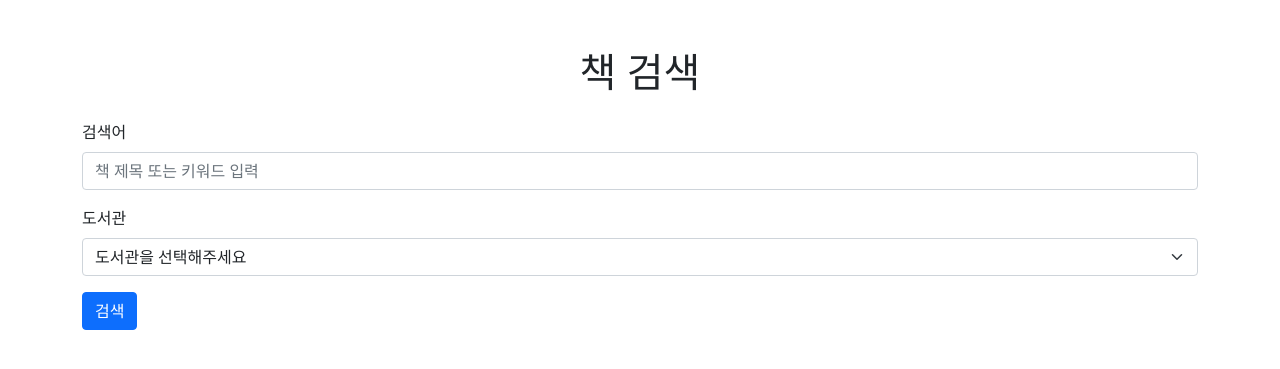
After one commit to 1eodran/capston_design, a Flask app: page /search-books in a window 1280 px wide. The commit adds this page. Shown: the top 369 px of the page. Run offline with Flask 2, Linux system fonts and the light colour scheme; some libraries are stand-ins or nearby versions.

Commit message:
도서관 사업소 웹크롤링

```diff
--- a/app.py
+++ b/app.py
@@ -14,6 +14,8 @@ import difflib
 import re
 from datetime import datetime
 import os
+import requests
+from bs4 import BeautifulSoup
 
 app = Flask(__name__)
 CORS(app)
@@ -725,7 +727,7 @@ def update_likes():
         # 결과 데이터 파싱
         response_data = response.get_json()
         return jsonify({
-            "message": "공감이 반영되었습니다.",
+            "message": "공감이 반영되었습니다.(상대 사용자 +3points)",
             "likes": record.likes,
             "total_points": response_data.get("total_points", 0)
         }), 200
@@ -868,6 +870,43 @@ def update_points_json():
     # JSON 반환
     return jsonify(updated_points)
 
+#### 도서관사업소 자료검색 연동
+BASE_URL = "https://lib.changwon.go.kr/cl/search/data.html"
+
+# 책 검색 API
+@app.route('/search-books', methods=['GET', 'POST'])
+def search_books():
+    if request.method == 'POST':
+        data = request.get_json()
+        keyword = data.get('keyword', '').strip()  # 검색 키워드
+        library = data.get('library', '').strip()  # 선택한 도서관
+
+        if not keyword or not library:
+            return jsonify({"error": "검색어와 도서관을 입력해주세요."}), 400
+
+        try:
+            # Changwon 도서관 검색 API 호출
+            params = {"kwd": keyword, "lib": library}
+            headers = {
+                "User-Agent": "Mozilla/5.0 (Windows NT 10.0; Win64; x64)"
+            }
+            response = requests.get(BASE_URL, params=params, headers=headers)
+
+            if response.status_code == 200:
+                soup = BeautifulSoup(response.text, "html.parser")
+                search_results = soup.select_one(".resultList")  # 검색 결과 HTML
+                if search_results:
+                    return jsonify({"results_html": str(search_results)}), 200
+                else:
+                    return jsonify({"error": "검색 결과가 없습니다."}), 404
+            else:
+                return jsonify({"error": "도서관 서버에 문제가 있습니다."}), 500
+        except Exception as e:
+            return jsonify({"error": f"서버 오류: {str(e)}"}), 500
+
+    # 검색 페이지 렌더링 (GET 요청)
+    return render_template('search_books.html')
+
 
 #### 화면 라우트
 # HTML 렌더링
@@ -904,6 +943,11 @@ def library_page():
 def insertisbn():
     return render_template('insertisbn.html')
 
+@app.route('/search-books')
+def search_books_page():
+    return render_template('search_books.html')
+
+
 
 if __name__ == '__main__':
     app.run(host='0.0.0.0', port=5500, debug=True)
--- a/templates/contentwrite.html
+++ b/templates/contentwrite.html
@@ -178,7 +178,7 @@
                     // 독서 기록 등록 후 포인트 업데이트
                     await updatePoints(user_id, libraryId);
 
-                    alert('독서 기록이 등록되었습니다.');
+                    alert('독서 기록이 등록되었습니다. (+10points)');
                     window.location.href = `/boardcontent10?record_id=${result.record_id}`;
                 } else {
                     const errorData = await response.json();
--- a/templates/library.html
+++ b/templates/library.html
@@ -174,7 +174,7 @@
                         sessionStorage.setItem("library_id", libraryId);
 
                         stream.getTracks().forEach(track => track.stop());
-                        alert(`${data.library_name} 인증 완료!`);
+                        alert(`${data.library_name} 인증 완료! (+100points)`);
                         window.location.href = `/barcode`;
                     } else {
                         resultElement.textContent = '도서관 이름을 인식하지 못했습니다.';
--- /dev/null
+++ b/templates/search_books.html
@@ -0,0 +1,76 @@
+<!DOCTYPE html>
+<html lang="ko">
+<head>
+    <meta charset="UTF-8">
+    <meta name="viewport" content="width=device-width, initial-scale=1.0">
+    <title>책 검색</title>
+    <link rel="stylesheet" href="https://cdnjs.cloudflare.com/ajax/libs/bootstrap/5.1.3/css/bootstrap.min.css">
+</head>
+<body>
+    <div class="container mt-5">
+        <h1 class="text-center">책 검색</h1>
+        <form id="searchForm" class="my-4">
+            <div class="mb-3">
+                <label for="keyword" class="form-label">검색어</label>
+                <input type="text" class="form-control" id="keyword" placeholder="책 제목 또는 키워드 입력" required>
+            </div>
+            <div class="mb-3">
+                <label for="library" class="form-label">도서관</label>
+                <select class="form-select" id="library" required>
+                    <option value="" disabled selected>도서관을 선택해주세요</option>
+                    <option value="창원중앙도서관">창원중앙도서관</option>
+                    <option value="마산내서도서관">마산내서도서관</option>
+                    <option value="진해도서관">진해도서관</option>
+                    <option value="동부도서관">동부도서관</option>
+                    <option value="고향의봄도서관">고향의봄도서관</option>
+                    <option value="명곡도서관">명곡도서관</option>
+                    <option value="성산도서관">성산도서관</option>
+                    <option value="상남도서관">상남도서관</option>
+                    <option value="마산합포도서관">마산합포도서관</option>
+                    <option value="마산회원도서관">마산회원도서관</option>
+                    <option value="마산중리초등복합시설도서관">마산중리초등복합시설도서관</option>
+                    <option value="진해기적의도서관">진해기적의도서관</option>
+                    <option value="최윤덕도서관">최윤덕도서관</option>
+                </select>
+            </div>
+            <button type="submit" class="btn btn-primary">검색</button>
+        </form>
+
+        <div id="results" class="mt-5">
+            <!-- 검색 결과가 표시됩니다 -->
+        </div>
+    </div>
+
+    <script src="https://cdnjs.cloudflare.com/ajax/libs/jquery/3.6.0/jquery.min.js"></script>
+    <script>
+        $(document).ready(function() {
+            $('#searchForm').on('submit', function(e) {
+                e.preventDefault();
+
+                const keyword = $('#keyword').val().trim();
+                const library = $('#library').val();
+
+                if (!keyword || !library) {
+                    alert('검색어와 도서관을 모두 입력해주세요.');
+                    return;
+                }
+
+                // AJAX 요청으로 검색 결과 가져오기
+                $.ajax({
+                    url: '/search-books',
+                    method: 'POST',
+                    contentType: 'application/json',
+                    data: JSON.stringify({ keyword, library }),
+                    success: function(response) {
+                        $('#results').html(response.results_html);
+                    },
+                    error: function(xhr) {
+                        const error = xhr.responseJSON.error || '알 수 없는 오류가 발생했습니다.';
+                        $('#results').html(`<div class="alert alert-danger">${error}</div>`);
+                    }
+                });
+            });
+        });
+    </script>
+</body>
+</html>
```
Also changed, not shown: lib.py (added, +105 -0 lines), 1 other file.
